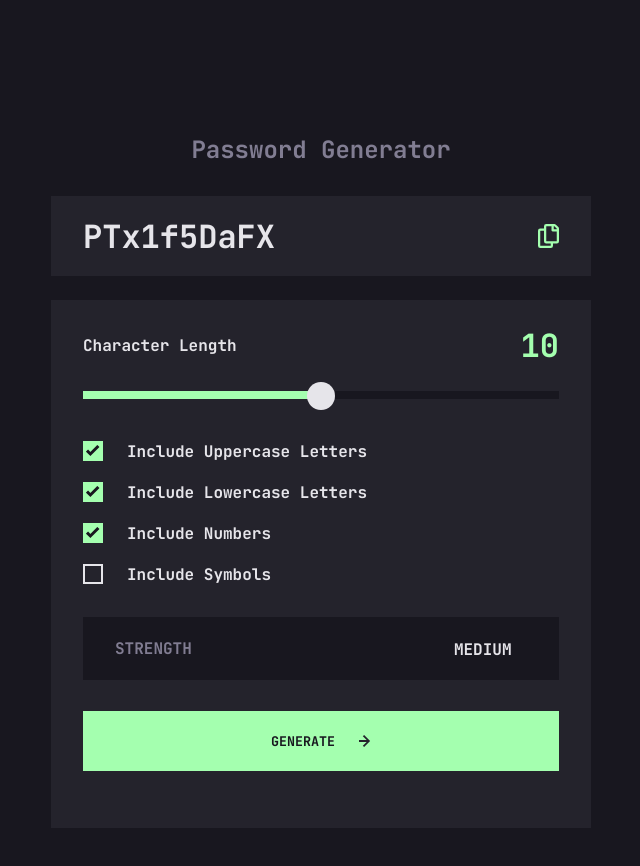
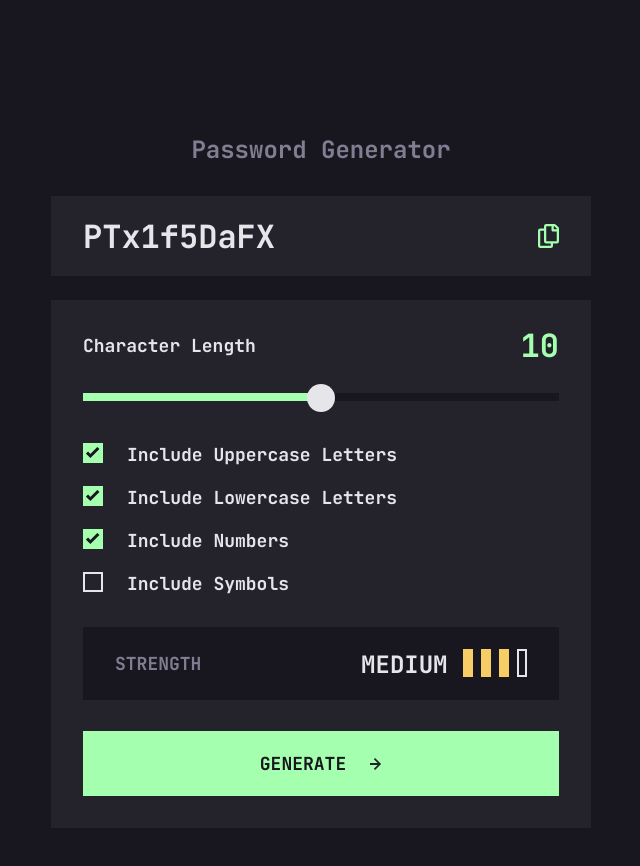
Before and after one commit to HusseinSamy/password-generator, an Angular app: page / in a window 1280 px wide. Shown: the top 866 px of the page, without its empty margins (319-959 px from the left). Built offline with nearby package versions, Linux system fonts and the light colour scheme.

Commit message:
Makes the component interactive

```diff
--- a/src/app/app.component.html
+++ b/src/app/app.component.html
@@ -9,9 +9,13 @@
 
       <!-- Password Container -->
       <div class="password__container">
-        <h2 class="password">PTx1f5DaFX</h2>
-        <span>
-          <img src="/assets/images/icon-copy.svg" alt="Copy to clipboard" />
+        <h2 #password_value class="password">{{password}}</h2>
+        <span class="password__copy-to-clipboard" (click)="copyPasswordToClipboard(password_value?.textContent)">
+          <p class="copy-to-clipboard__keword"*ngIf="copied">COPIED</p>
+          <svg class="copy-icon-desktop" width="21" height="24" xmlns="http://www.w3.org/2000/svg"><path d="M20.341 3.091 17.909.659A2.25 2.25 0 0 0 16.319 0H8.25A2.25 2.25 0 0 0 6 2.25V4.5H2.25A2.25 2.25 0 0 0 0 6.75v15A2.25 2.25 0 0 0 2.25 24h10.5A2.25 2.25 0 0 0 15 21.75V19.5h3.75A2.25 2.25 0 0 0 21 17.25V4.682a2.25 2.25 0 0 0-.659-1.591ZM12.469 21.75H2.53a.281.281 0 0 1-.281-.281V7.03a.281.281 0 0 1 .281-.281H6v10.5a2.25 2.25 0 0 0 2.25 2.25h4.5v1.969a.282.282 0 0 1-.281.281Zm6-4.5H8.53a.281.281 0 0 1-.281-.281V2.53a.281.281 0 0 1 .281-.281H13.5v4.125c0 .621.504 1.125 1.125 1.125h4.125v9.469a.282.282 0 0 1-.281.281Zm.281-12h-3v-3h.451c.075 0 .147.03.2.082L18.667 4.6a.283.283 0 0 1 .082.199v.451Z"/></svg>
+          <svg class="copy-icon-mobile" width="18" height="20" viewBox="0 0 18 20" fill="none" xmlns="http://www.w3.org/2000/svg">
+            <path fill-rule="evenodd" clip-rule="evenodd" d="M14.9242 0.54918L16.9508 2.57582C17.3025 2.92745 17.5 3.40436 17.5 3.90164V14.375C17.5 15.4105 16.6605 16.25 15.625 16.25H12.5V18.125C12.5 19.1605 11.6605 20 10.625 20H1.875C0.839453 20 0 19.1605 0 18.125V5.625C0 4.58945 0.839453 3.75 1.875 3.75H5V1.875C5 0.839453 5.83945 0 6.875 0H13.5984C14.0956 2.6003e-06 14.5726 0.197548 14.9242 0.54918ZM2.10938 18.125H10.3906C10.4528 18.125 10.5124 18.1003 10.5564 18.0564C10.6003 18.0124 10.625 17.9528 10.625 17.8906V16.25H6.875C5.83945 16.25 5 15.4105 5 14.375V5.625H2.10938C2.04721 5.625 1.9876 5.64969 1.94365 5.69365C1.89969 5.7376 1.875 5.79721 1.875 5.85938V17.8906C1.875 17.9528 1.89969 18.0124 1.94365 18.0564C1.9876 18.1003 2.04721 18.125 2.10938 18.125ZM15.3906 14.375H7.10938C7.04721 14.375 6.9876 14.3503 6.94365 14.3064C6.89969 14.2624 6.875 14.2028 6.875 14.1406V2.10938C6.875 2.04721 6.89969 1.9876 6.94365 1.94365C6.9876 1.89969 7.04721 1.875 7.10938 1.875H11.25V5.3125C11.25 5.83027 11.6697 6.25 12.1875 6.25H15.625V14.1406C15.625 14.2028 15.6003 14.2624 15.5564 14.3064C15.5124 14.3503 15.4528 14.375 15.3906 14.375ZM13.125 4.375H15.625V3.99875C15.625 3.96797 15.6189 3.93749 15.6072 3.90905C15.5954 3.88061 15.5781 3.85477 15.5564 3.83301L13.667 1.94363C13.623 1.89969 13.5634 1.875 13.5012 1.875H13.125V4.375Z" fill="#A4FFAF"/>
+            </svg>
         </span>
       </div>
     </div>
@@ -25,13 +29,13 @@
 
 
       <!-- Password Length range input -->
-      <div class="password-length">
+      <div class="password-length --small-font">
         <label for="character-length">
           Character Length
-          <span class="character-length-value">10</span>
+          <span class="character-length-value">{{passwordLength}}</span>
         </label>
-        <input type="range" min="0" max="100" value="50" id="character-length"
-          (input)="handleInputChange($event)" />
+        <input [(ngModel)]="passwordLength" type="range" min="0" max="20" value="10" id="character-length"
+          (input)="styleRangeInput($event)" />
       </div>
 
 
@@ -40,20 +44,20 @@
 
       <!-- Password Options Checkboxes -->
       <div class="password-options">
-        <div class="password-options__option">
-          <input type="checkbox" id="uppercase" checked />
+        <div class="password-options__option --small-font">
+          <input type="checkbox" id="uppercase" [(ngModel)]="upperCase" />
           <label for="uppercase">Include Uppercase Letters</label>
         </div>
-        <div class="password-options__option">
-          <input type="checkbox" id="lowercase" checked />
+        <div class="password-options__option --small-font">
+          <input type="checkbox" id="lowercase" [(ngModel)]="lowerCase" />
           <label for="lowercase">Include Lowercase Letters</label>
         </div>
-        <div class="password-options__option">
-          <input type="checkbox" id="numbers" checked />
+        <div class="password-options__option --small-font">
+          <input type="checkbox" id="numbers" [(ngModel)]="includeNumbers" />
           <label for="numbers">Include Numbers</label>
         </div>
-        <div class="password-options__option">
-          <input type="checkbox" id="symbols" />
+        <div class="password-options__option --small-font">
+          <input type="checkbox" id="symbols" [(ngModel)]="includeSymbols"/>
           <label for="symbols">Include Symbols</label>
         </div>
       </div>
@@ -63,17 +67,17 @@
 
 
 
-      <!-- Password Strength Meter -->
+      <!-- Strength Meter -->
       <div class="strength-meter">
-        <p class="strength-meter__keyword">{{"strength" | uppercase }}</p>
+        <p class="strength-meter__keyword --small-font">{{"strength" | uppercase }}</p>
         <div class="strength__indicator">
-          <p class="indicator__keyword">{{"medium" | uppercase }}</p>
+          <p class="indicator__keyword --medium-font">{{strength}}</p>
 
-          <div class="strength-bar-container">
-            <div class="strength-bar-fill"></div>
-            <div class="strength-bar-fill"></div>
-            <div class="strength-bar-fill"></div>
-            <div class="strength-bar-empty"></div>
+          <div id="strength-bar-container">
+            <div class="strength-bar --orange-bg"></div>
+            <div class="strength-bar --orange-bg"></div>
+            <div class="strength-bar"></div>
+            <div class="strength-bar"></div>
           </div>
         </div>
       </div>
@@ -82,10 +86,9 @@
 
 
       <!-- Password generate button -->
-      <button class="generate-button">
+      <button (click)="generatePassword()" class="generate-button --small-font">
         GENERATE
-        <img src="/assets/images/icon-arrow-right.svg"
-          alt="Generate Password Button" />
+        <svg width="12" height="12" xmlns="http://www.w3.org/2000/svg"><path d="m5.106 12 6-6-6-6-1.265 1.265 3.841 3.84H.001v1.79h7.681l-3.841 3.84z"/></svg>
       </button>
     </div>
   </div>
--- a/src/app/app.component.ts
+++ b/src/app/app.component.ts
@@ -1,5 +1,4 @@
-import { Component, Input } from '@angular/core';
-
+import { Component } from '@angular/core';
 @Component({
   selector: 'app-root',
   templateUrl: './app.component.html',
@@ -7,7 +6,23 @@ import { Component, Input } from '@angular/core';
 })
 export class AppComponent {
   title = 'password-generator';
-  handleInputChange(e: any) {
+  password: string = "PTx1f5DaFX";
+  copied: boolean = false;
+  upperCase: boolean = true;
+  lowerCase: boolean = true;
+  includeNumbers: boolean = true;
+  includeSymbols: boolean = false;
+  passwordLength: number = 10;
+  strengthMeter: number = 0; // 1-4
+  strength: string = "MEDIUM";
+  oldStrengthClass: string = "--yellow-bg";
+
+
+  ngOnInit() {
+    this.calculatePasswordStrength();
+  }
+
+  styleRangeInput(e: any) {
     let target = e.target
     if (target.type == 'range') {
       const min = target.min
@@ -15,5 +30,101 @@ export class AppComponent {
       const val = target.value
       target.style.backgroundSize = (val - min) * 100 / (max - min) + '% 100%'
     }
+  }
+
+  copyPasswordToClipboard(password: string | null | undefined) {
+    navigator.clipboard.writeText(password ? password : '');
+    this.copied = true;
+    setTimeout(() => {
+      this.copied = false;
     }
+      , 3000);
+  }
+
+  generate(length: number, useSymbols: boolean, useUppercase: boolean, useLowercase: boolean, useNumbers: boolean) {
+    const uppercaseChars = 'ABCDEFGHIJKLMNOPQRSTUVWXYZ';
+    const lowercaseChars = 'abcdefghijklmnopqrstuvwxyz';
+    const numberChars = '0123456789';
+    const symbolChars = '!@#$%^&*()-=_+[]{}|;:.<>?';
+
+    let allChars = '';
+    let password = '';
+
+    if (useUppercase) allChars += uppercaseChars;
+    if (useLowercase) allChars += lowercaseChars;
+    if (useNumbers) allChars += numberChars;
+    if (useSymbols) allChars += symbolChars;
+
+    if (!allChars || !length) {
+      alert('Please select at least one character type.');
+      return
+    }
+
+    for (let i = 0; i < length; i++) {
+      const randomIndex = Math.floor(Math.random() * allChars.length);
+      password += allChars.charAt(randomIndex);
+    }
+
+    this.password = password;
+  }
+
+
+  generatePassword() {
+    this.generate(
+      this.passwordLength,
+      this.includeSymbols,
+      this.upperCase,
+      this.lowerCase,
+      this.includeNumbers
+    );
+    this.calculatePasswordStrength();
+  }
+
+
+  calculatePasswordStrength() {
+    let strength = 0;
+    if (this.passwordLength > 8) strength++;
+    if (this.includeSymbols) strength++;
+    if (this.includeNumbers) strength++;
+    if (this.upperCase) strength++;
+    this.strengthMeter = strength;
+    this.paintStrength();
+
+  }
+
+
+
+  removePreviousColor() {
+    const strengthBar = document.getElementsByClassName('strength-bar');
+    if (strengthBar) {
+      console.log(this.oldStrengthClass)
+      for (let i = 0; i < this.strengthMeter; i++) {
+        strengthBar[i].classList.remove(this.oldStrengthClass)
+        strengthBar[i].classList.remove('strength-bar-empty')
+        console.log(strengthBar[i].classList)
+      }
+    }
+  }
+  paintStrength() {
+    this.removePreviousColor();
+    const strengthBar = document.getElementsByClassName('strength-bar');
+
+    if (strengthBar && this.strengthMeter >= 1 && this.strengthMeter <= 4) {
+      const colors = ['--red-bg', '--orange-bg', '--yellow-bg', '--green-bg'];
+      const strengthText = ['TOO WEAK!', 'WEAK', 'MEDIUM', 'STRONG'];
+
+      this.strength = this.strengthMeter === 1 ? strengthText[0] : strengthText[this.strengthMeter - 1];
+
+      for (let i = 0; i < this.strengthMeter; i++) {
+        strengthBar[i].classList.add(colors[this.strengthMeter - 1]);
+      }
+
+      for (let j = this.strengthMeter; j < 4; j++) {
+        strengthBar[j].classList.add('strength-bar-empty');
+      }
+
+      this.oldStrengthClass = colors[this.strengthMeter - 1];
+    }
+
+  }
 }
```
